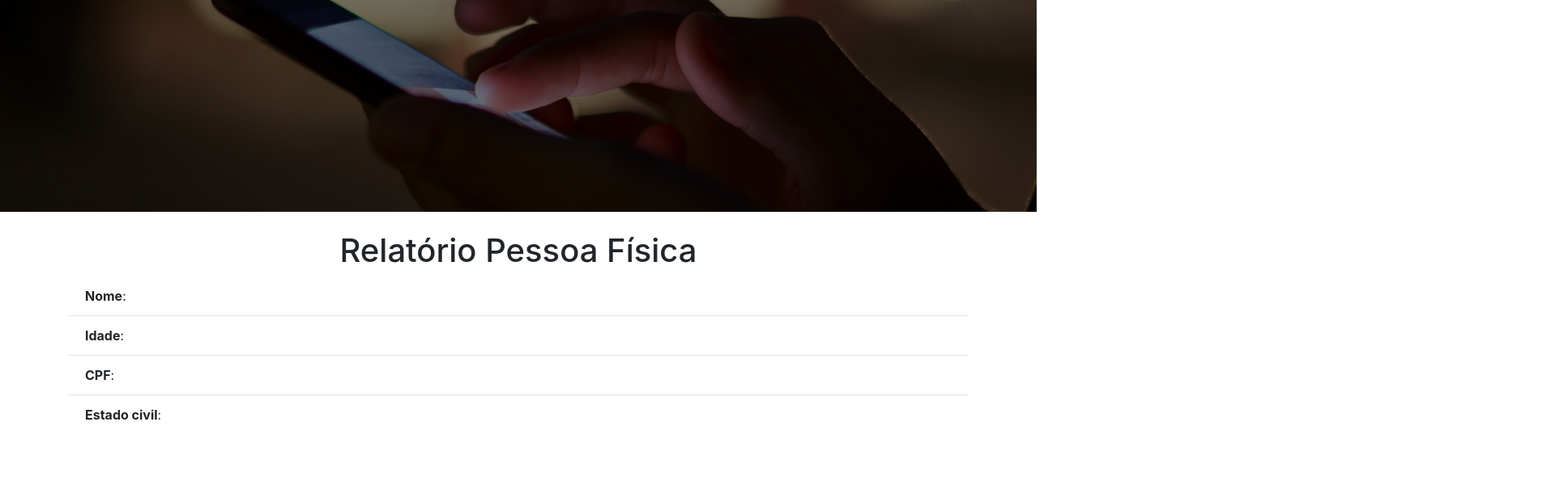
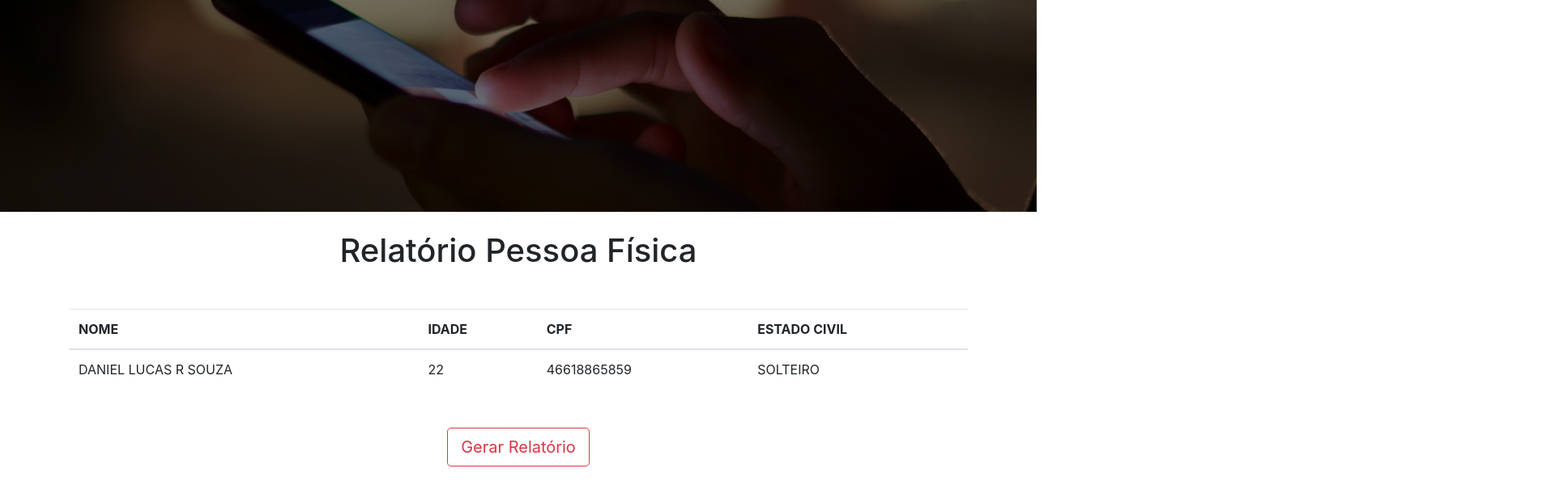
Before and after one commit to MarquinhosMPSP/mpsp-front, an Angular app: page /consulta in a window 1280 px wide. Shown: the part 90-706 px from the top of the page at 81% size, 1920 px wide, since content can reach past the window. Built offline with nearby package versions, Linux system fonts and the light colour scheme; sample sign-in values are in the browser's storage.

Commit message:
adicionando novas funcionalidades

```diff
--- a/src/app/app.component.html
+++ b/src/app/app.component.html
@@ -1,3 +1,4 @@
+<div class="container">
     <div class="header d-flex align-items-center justify-content-between mx-2">
         <img class="logo" src="../assets/mpsp-logo.png" alt="MPSP">
         <div class="user">
@@ -12,6 +13,7 @@
             </div>
         </div>
     </div>
+</div>
 
 <div class="banner mb-4"></div>
 <div class="container">
--- a/src/app/app.component.ts
+++ b/src/app/app.component.ts
@@ -11,9 +11,8 @@ export class AppComponent {
   user: any;
 
   constructor(private loginService: LoginService) {
-    this.loginService.user.subscribe((data) => {
-      this.user = data ? data : sessionStorage.getItem('user')
-    })
+    this.loginService.user.subscribe((data) =>
+      this.user = data || sessionStorage.getItem('user'))
   }
 
   logout() {
--- a/src/app/consulta/consulta.component.html
+++ b/src/app/consulta/consulta.component.html
@@ -1,18 +1,33 @@
-<h1 class="text-center">Relatório Pessoa {{person.type}}</h1>
+<h1 class="text-center">Relatório Pessoa {{type}}</h1>
 
-<div class="dados">
-    <ul class="list-group list-group-flush">
-        <li class="list-group-item">
-            <strong>Nome</strong>:
-        </li>
-        <li class="list-group-item">
-            <strong>Idade</strong>:
-        </li>
-        <li class="list-group-item">
-            <strong>CPF</strong>:
-        </li>
-        <li class="list-group-item">
-            <strong>Estado civil</strong>:
-        </li>
-    </ul>
+<ng-container *ngIf="report; else noData">
+    <div class="data my-5 text-uppercase">
+        <table class="table table-responsive-sm">
+            <thead>
+                <tr>
+                    <th>Nome</th>
+                    <th>Idade</th>
+                    <th>CPF</th>
+                    <th>Estado civil</th>
+                </tr>
+            </thead>
+            <tbody>
+                <tr>
+                    <td>{{report.nome}}</td>
+                    <td>{{report.idade}}</td>
+                    <td>{{report.cpf}}</td>
+                    <td>{{report.estadoCivil}}</td>
+                </tr>
+            </tbody>
+        </table>
+    </div>
+</ng-container>
+<ng-template #noData>
+    <div class="no-data d-flex justify-content-center m-5">
+        <p class="text-danger">Não há dados</p>
+    </div>
+</ng-template>
+
+<div class="d-flex justify-content-center">
+    <button class="btn btn-outline-danger btn-lg" (click)="generateReport()">Gerar Relatório</button>
 </div>
--- a/src/app/consulta/consulta.component.ts
+++ b/src/app/consulta/consulta.component.ts
@@ -1,4 +1,5 @@
 import { Component, OnInit } from '@angular/core';
+import { ReportService } from '../services/report.service';
 
 @Component({
   selector: 'app-consulta',
@@ -7,11 +8,19 @@ import { Component, OnInit } from '@angular/core';
 })
 export class ConsultaComponent implements OnInit {
 
-  person = { type: 'Física' }
+  type = 'Física'
+  report = { nome: 'Daniel Lucas R Souza', idade: 22, cpf: '46618865859', estadoCivil: 'Solteiro' }
 
-  constructor() { }
+  constructor(private reportService: ReportService) { }
 
   ngOnInit() {
   }
 
+  generateReport() {
+    this.reportService.generateReport()
+      .subscribe(data =>
+        console.log(data)
+      )
+  }
+
 }
--- a/src/app/login/login.component.html
+++ b/src/app/login/login.component.html
@@ -1,11 +1,12 @@
 <body class="text-center">
-  <div class="form-signin">
+  <form class="form-signin" (ngSubmit)="login()" [formGroup]="form">
     <h1 class="h3 mb-3 font-weight-normal">Fazer Login</h1>
     <label for="inputEmail" class="sr-only">CPF</label>
-    <input type="email" id="inputEmail" class="form-control" placeholder="Digite seu CPF" [(ngModel)]="cpf" required autofocus>
+    <input type="email" id="inputEmail" class="form-control" placeholder="Digite seu CPF" formControlName="cpf" required autofocus>
     <label for="inputPassword" class="sr-only">Senha</label>
-    <input type="password" id="inputPassword" class="form-control" placeholder="Digite sua senha" [(ngModel)]="password" required>
-    <button class="btn btn-lg btn-primary btn-block" (click)="login()">Entrar</button>
-    <p class="mt-5 mb-3 text-muted">&copy; 2019</p>
-  </div>
+    <input type="password" id="inputPassword" class="form-control" placeholder="Digite sua senha" formControlName="password" required>
+    <button class="btn btn-lg btn-primary btn-block">Entrar</button>
+  </form>
+  <p *ngIf="error" class="text-danger">{{error}}</p>
+  <p class="text-muted">&copy; 2019</p>
 </body>
--- a/src/app/login/login.component.ts
+++ b/src/app/login/login.component.ts
@@ -1,6 +1,8 @@
 import { Component, OnInit } from '@angular/core';
 import { LoginService } from '../services/login.service';
 import { Router } from '@angular/router';
+import { FormBuilder, FormGroup, Validators } from '@angular/forms';
+import { HttpErrorResponse } from '@angular/common/http';
 
 @Component({
   selector: 'app-login',
@@ -9,23 +11,35 @@ import { Router } from '@angular/router';
 })
 export class LoginComponent implements OnInit {
 
-  private cpf: string = ''
-  private password: string = ''
+  form: FormGroup;
+  error: null;
 
-  constructor(private loginService: LoginService, private router: Router) { }
+  constructor(
+    private loginService: LoginService,
+    private router: Router,
+    private fb: FormBuilder) { }
 
   ngOnInit() {
+    this.form = this.fb.group({
+      cpf: ['', Validators.required],
+      password: ['', Validators.required],
+    })
   }
 
+  get formValues() { return this.form.controls }
+
   async login() {
-    let response = await this.loginService.login({cpf: this.cpf, senha: this.password})
-    if(response) {
-      console.log(response);
-
-      this.loginService.setUser(response)
-      this.router.navigate(['consulta'])
-      sessionStorage.setItem('isLogged', 'true');
-    }
+    this.loginService.login({ cpf: this.formValues.cpf.value, senha: this.formValues.password.value })
+      .subscribe({
+        next: response => {
+          this.error = null;
+          this.loginService.setUser(response)
+          sessionStorage.setItem('isLogged', 'true');
+          this.router.navigate(['consulta'])
+        },
+        error: (err: HttpErrorResponse) =>
+          this.error = err.error.message
+      })
   }
 
 }
--- a/src/app/login/login.module.ts
+++ b/src/app/login/login.module.ts
@@ -1,14 +1,14 @@
 import { NgModule } from '@angular/core';
 import { CommonModule } from '@angular/common';
 import { LoginComponent } from './login.component';
-import { FormsModule } from '@angular/forms'
+import { ReactiveFormsModule } from '@angular/forms'
 
 
 @NgModule({
   declarations: [LoginComponent],
   imports: [
     CommonModule,
-    FormsModule
+    ReactiveFormsModule
   ]
 })
 export class LoginModule { }
--- a/src/app/services/login.service.ts
+++ b/src/app/services/login.service.ts
@@ -1,7 +1,5 @@
 import { Injectable } from '@angular/core';
-import { HttpClient, HttpErrorResponse } from '@angular/common/http';
-import { catchError } from 'rxjs/operators'
-import { errorHandle } from '../utility/utility'
+import { HttpClient } from '@angular/common/http';
 import { environment } from 'src/environments/environment';
 import { BehaviorSubject } from 'rxjs';
 
@@ -20,23 +18,20 @@ export class LoginService {
 
   login(loginData) {
     return this.http.post(URL + 'autenticar', loginData)
-      .pipe(
-        catchError(errorHandle)
-      ).toPromise();
   }
 
   logout() {
     sessionStorage.removeItem('isLogged');
     sessionStorage.removeItem('user');
     location.reload()
-    this.user.next('')
+    this.user.next(null)
   }
 
   isLoggedIn = () => sessionStorage.getItem('isLogged') != null
 
-  setUser = (data) => {
-    sessionStorage.setItem('user', data);
-    this.user.next(data);
+  setUser = ({ nome }: any) => {
+    sessionStorage.setItem('user', nome);
+    this.user.next(nome);
   }
 
 }
--- /dev/null
+++ b/src/app/services/report.service.ts
@@ -0,0 +1,16 @@
+import { Injectable } from "@angular/core";
+import { HttpClient } from '@angular/common/http';
+import { environment } from 'src/environments/environment';
+
+const URL = environment.api
+
+@Injectable({
+  providedIn: 'root'
+})
+export class ReportService {
+
+  constructor(private http: HttpClient) { }
+
+  generateReport = () => this.http.get(URL + 'consultar')
+
+}
--- a/src/app/utility/utility.ts
+++ /dev/null
@@ -1,5 +0,0 @@
-import { HttpErrorResponse } from "@angular/common/http";
-
-export const errorHandle = (err: HttpErrorResponse) => {
-    throw err.error.message
-}
```
Lines whose indentation alone changed are shown as unchanged.
